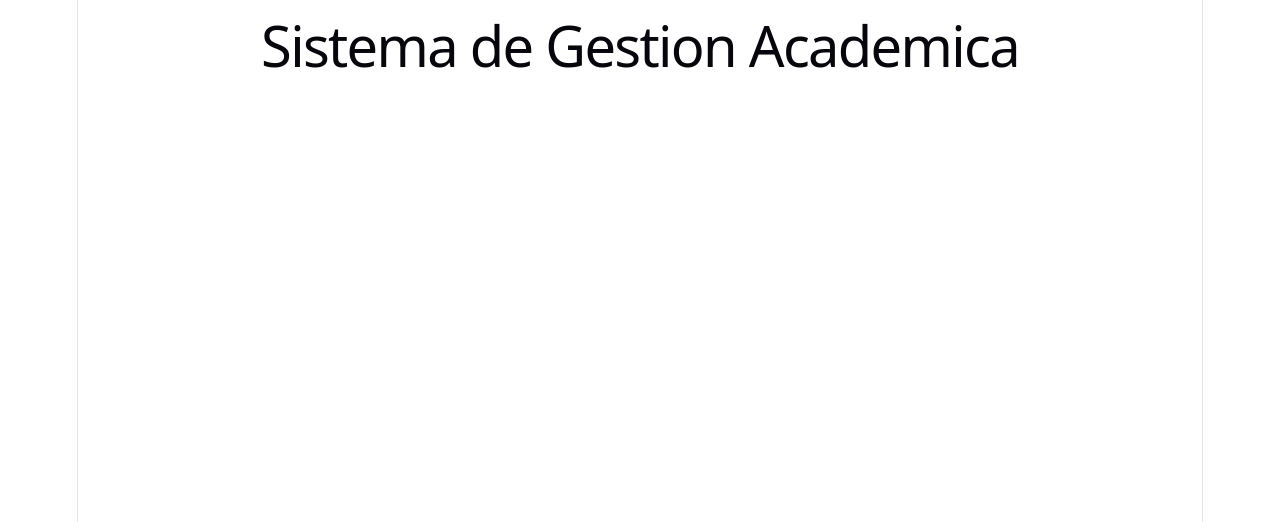
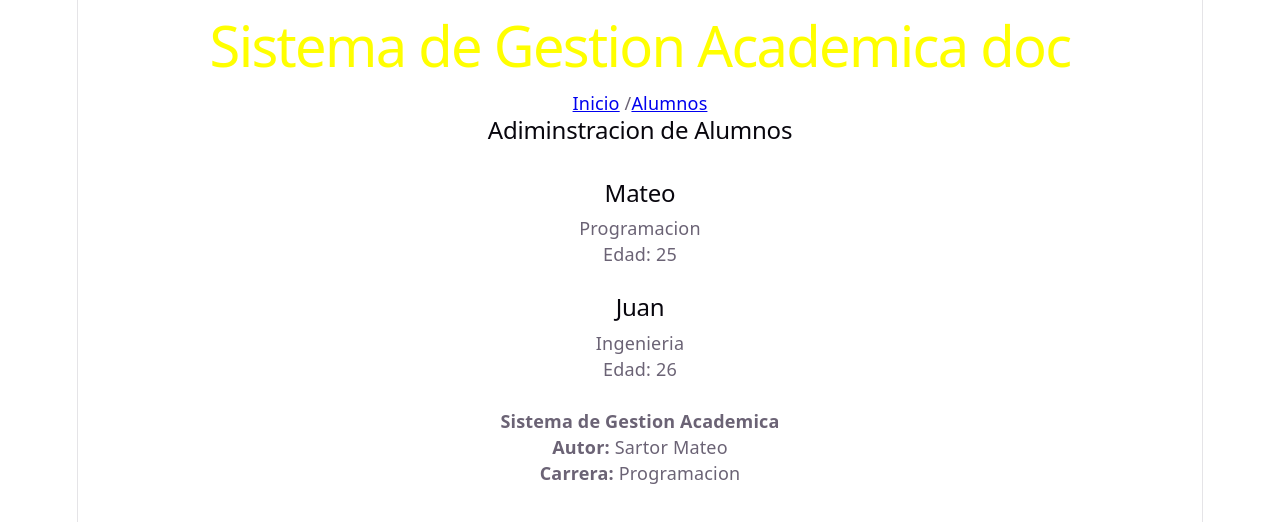
Before and after one commit to Mateo-Sar/SGA, a React (Vite) app in the folder frontend-react/: page / in a window 1280 px wide. Shown: the top 522 px of the page. Built offline with nearby package versions, Linux system fonts and the light colour scheme.

Commit message:
Clase 27:Props

```diff
--- a/frontend-react/src/App.jsx
+++ b/frontend-react/src/App.jsx
@@ -1,8 +1,19 @@
 import Titulo from "./components/Titulo";
+import {Navbar} from "./components/Navbar";// ejemplo de exportacion nombrada_ mirar archivos
+import Pie from "./components/Footer" // este tipo permite cambiar de nombre en la importacion
+import TarjetaAlumno from "./components/TarjetaAlumno";
 function App(){
 
   return(
-    <Titulo/>
+    <>
+    <Titulo texto="Sistema de Gestion Academica doc" color="yellow"/>
+    <Navbar/>
+    <h2>Adiminstracion de Alumnos</h2><br />
+    <TarjetaAlumno nombre="Mateo" carrera="Programacion" edad="25"/><br />
+    <TarjetaAlumno nombre="Juan" carrera="Ingenieria" edad="26"/><br />
+    <Pie/>
+
+    </>
   )
 }
 
--- /dev/null
+++ b/frontend-react/src/components/Footer.jsx
@@ -0,0 +1,12 @@
+function Footer(){
+    return(
+        <footer>
+            <b>Sistema de Gestion Academica</b><br />
+            <p><b>Autor: </b>Sartor Mateo</p>
+            <p><b>Carrera: </b>Programacion</p>
+
+        </footer>
+    )
+}
+
+export default Footer;
--- /dev/null
+++ b/frontend-react/src/components/Navbar.jsx
@@ -0,0 +1,10 @@
+export function Navbar(){
+    return(
+        <nav>
+          <a href="#">Inicio</a> /
+          <a href="#">Alumnos</a>
+        </nav>
+    );
+}
+
+//export default Navbar;
--- /dev/null
+++ b/frontend-react/src/components/TarjetaAlumno.jsx
@@ -0,0 +1,11 @@
+function TarjetaAlumno({nombre,carrera,edad}){
+    return(
+        <article>
+            <h2>{nombre}</h2>
+            <p>{carrera}</p>
+            <p>Edad: {edad}</p>
+        </article>
+    )
+}
+
+export default TarjetaAlumno;
--- a/frontend-react/src/components/Titulo.jsx
+++ b/frontend-react/src/components/Titulo.jsx
@@ -1,6 +1,6 @@
-function Titulo(){
+function Titulo({texto,color}){
     return(
-        <h1>Sistema de Gestion Academica</h1>
+        <h1 style={{color: color}}>{texto}</h1>
     )
 }
 
```
